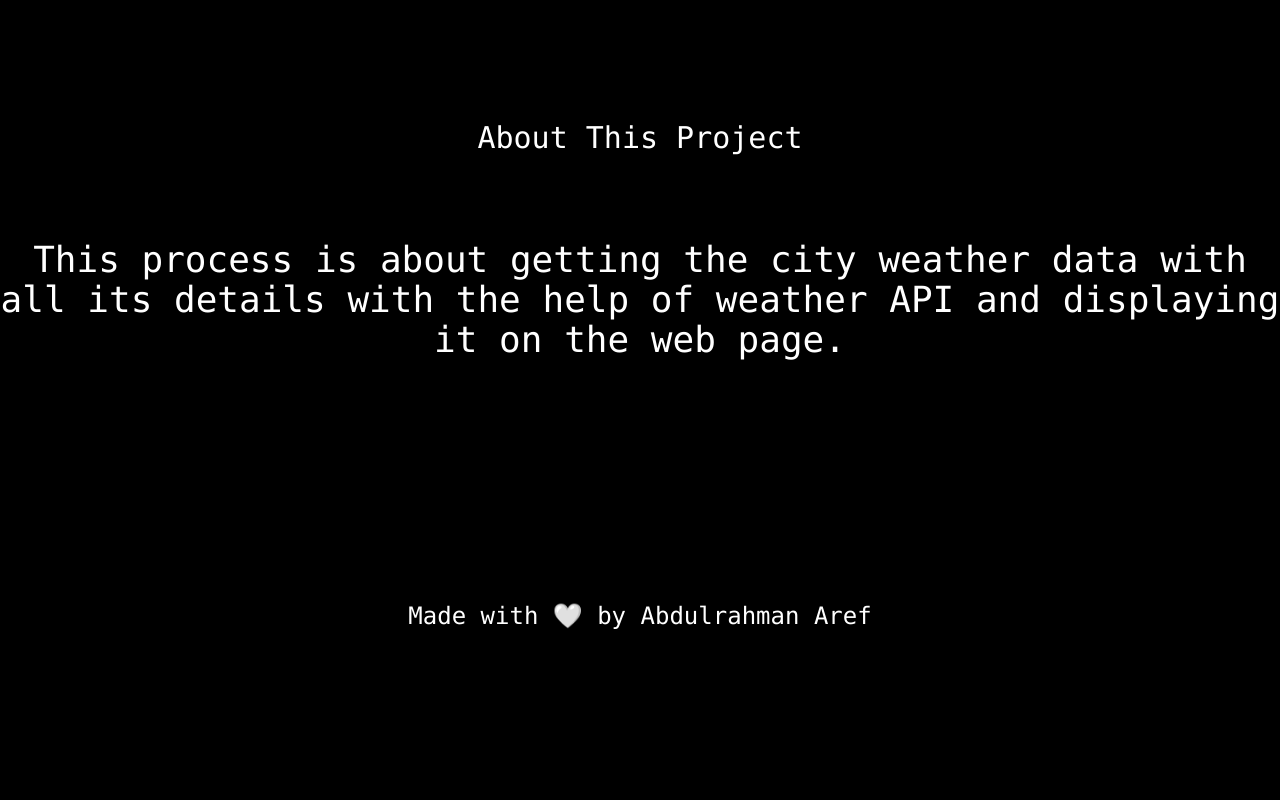
After one commit to Abdoaref739/slushies-weather-app, a Flask app: page /about in a window 1280 px wide. The commit adds this page. Run offline with Flask 3, Linux system fonts and the light colour scheme.

Commit message:
Add files via upload

```diff
--- /dev/null
+++ b/Procfile.txt
@@ -0,0 +1 @@
+web: gunicorn app:app
--- a/app.py
+++ b/app.py
@@ -20,9 +20,9 @@ def weather():
         final_data = response.json()
         return render_template('weather.html', city_name=final_data['location']['name'], city_region=final_data['location']['region'], city_country=final_data['location']['country'], city_localtime=final_data['location']['localtime'], city_temp_c=final_data['current']['temp_c'], city_temp_f=final_data['current']['temp_f'], city_condition=final_data['current']['condition']['text'], city_icon=final_data['current']['condition']['icon'], city_wind_mph=final_data['current']['wind_mph'], city_wind_kph=final_data['current']['wind_kph'], city_humidity=final_data['current']['humidity'], city_pressure_mb=final_data['current']['pressure_mb'], city_pressure_in=final_data['current']['pressure_in'])
 
-@app.route('/history')
+@app.route('/about')
 def history():
-    return render_template('history.html')
+    return render_template('about.html')
 
 
 
--- /dev/null
+++ b/templates/about.html
@@ -0,0 +1,16 @@
+<!DOCTYPE html>
+<html lang="en">
+<head>
+    <meta charset="UTF-8">
+    <meta name="viewport" content="width=device-width, initial-scale=1.0">
+    <title>About this project</title>
+    <script src="https://cdn.jsdelivr.net/npm/@tailwindcss/browser@4"></script>
+</head>
+<body>
+     <div class="flex justify-center bg-black text-white h-screen">
+    <h1 class="md:text-3xl font-mono my-30 absolute">About This Project</h1>
+    <h3 class="md:text-4xl font-mono my-60 absolute text-center ">This process is about getting the city weather data with all its details with the help of weather API and displaying it on the web page.</h3>
+    <footer class="md:text-2xl font-mono my-150 absolute">Made with 🤍 by Abdulrahman Aref</footer>
+     </div>
+</body>
+</html>
--- a/templates/weather.html
+++ b/templates/weather.html
@@ -21,6 +21,7 @@
 <h1 class="md:text-1xl font-mono my-130 mx-30 absolute">city localtime: {{ city_localtime }}</h1>
 <h1 class="md:text-1xl font-mono my-140 mx-30 absolute">city temp_c: {{ city_temp_c }}</h1>
 <h1 class="md:text-1xl font-mono my-150 mx-30 absolute">city temp_f: {{ city_temp_f }}</h1>
+<h1 class="md:text-2xl font-mono my-160 mx-30 absolute">city condition: {{ city_condition }}</h1>
     </div>
 </body>
 </html>
```
Also changed, not shown: templates/index.html (+5 -2 lines).
